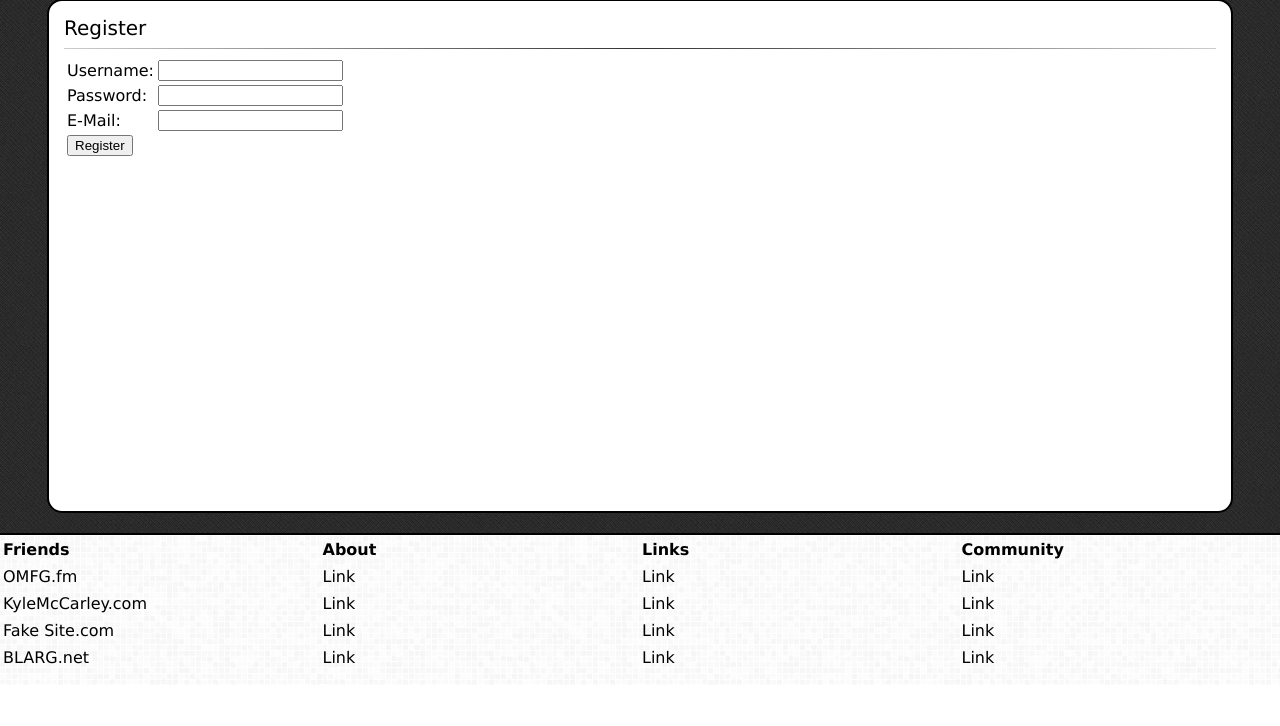
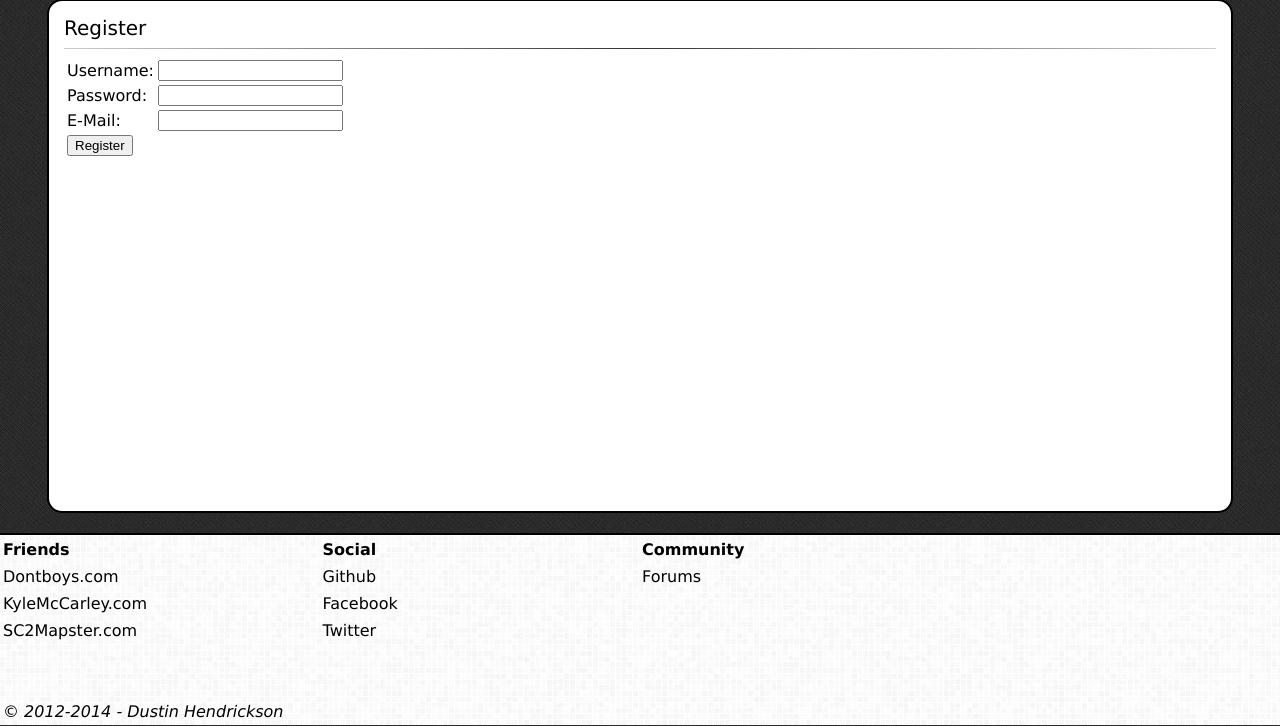
Before and after one commit to DustinHendrickson/dustinhendrickson, a PHP site: page /index.php?view=register in a window 1280 px wide. Shown: the part 270-996 px from the top of the page. Before the commit the page ends 934 px from the top, so only its background shows below. Run offline with PHP 8.4, Linux system fonts and the light colour scheme; a user stored in the database is signed in; data comes from the database, SQL or seed files in the repository; data that the repository does not hold is empty.

Commit message:
Added page data and formated footer links.

```diff
--- a/classes/class_connection.php
+++ b/classes/class_connection.php
@@ -19,7 +19,7 @@ class Connection
         //PDO Error Catching
         } catch(PDOException $exception) {
             echo 'An Error occured connecting to the server.';
-            Write_Log("sql", "Line #" . $exception->getLine() . " on " . $exception->getFile() . " >> " . $exception->getMessage());
+            Write_Log("sql", "[ Error #" . $exception->getCode() . " ] Line #" . $exception->getLine() . " on " . $exception->getFile() . " >> " . $exception->getMessage());
         }
 
     }
--- a/css/frontend.css
+++ b/css/frontend.css
@@ -113,7 +113,7 @@ body{
 #Footer {
     clear: both;
     width: 100%;
-    height: 150px;
+    height: 190px;
     position: relative;
     border-top: solid Black;
     border-width: 2px;
--- a/index.php
+++ b/index.php
@@ -58,37 +58,48 @@ Write_Log('views',"Site has logged a page view.");
         <table width=100% padding=10px>
             <tr>
                 <td width="25%" height="25px"><b>Friends</b></td>
-                <td width="25%" height="25px"><b>About</b></td>
-                <td width="25%" height="25px"><b>Links</b></td>
+                <td width="25%" height="25px"><b>Social</b></td>
                 <td width="25%" height="25px"><b>Community</b></td>
+                <td width="25%" height="25px"><b></b></td>
             </tr>
             <tr>
-                <td width="25%" height="25px"><a href='http://omfg.fm' target='_blank'>OMFG.fm</a></td>
-                <td width="25%" height="25px"><a href='' target='_blank'>Link</a></td>
-                <td width="25%" height="25px"><a href='' target='_blank'>Link</a></td>
-                <td width="25%" height="25px"><a href='' target='_blank'>Link</a></td>
+                <td width="25%" height="25px"><a href='http://donutboys.com' target='_blank'>Dontboys.com</a></td>
+                <td width="25%" height="25px"><a href='http://github.com/dustinhendrickson' target='_blank'>Github</a></td>
+                <td width="25%" height="25px"><a href='http://dustinhendrickson.proboards.com/' target='_blank'>Forums</a></td>
+                <td width="25%" height="25px"><a href='' target='_blank'></a></td>
             </tr>
             <tr>
                 <td width="25%" height="25px"><a href='http://kylemccarley.com' target='_blank'>KyleMcCarley.com</a></td>
-                <td width="25%" height="25px"><a href='' target='_blank'>Link</a></td>
-                <td width="25%" height="25px"><a href='' target='_blank'>Link</a></td>
-                <td width="25%" height="25px"><a href='' target='_blank'>Link</a></td>
+                <td width="25%" height="25px"><a href='https://www.facebook.com/dustinhendrickson' target='_blank'>Facebook</a></td>
+                <td width="25%" height="25px"><a href='' target='_blank'></a></td>
+                <td width="25%" height="25px"><a href='' target='_blank'></a></td>
             </tr>
             <tr>
-                <td width="25%" height="25px"><a href='http://fake.com' target='_blank'>Fake Site.com</a></td>
-                <td width="25%" height="25px"><a href='' target='_blank'>Link</a></td>
-                <td width="25%" height="25px"><a href='' target='_blank'>Link</a></td>
-                <td width="25%" height="25px"><a href='' target='_blank'>Link</a></td>
+                <td width="25%" height="25px"><a href='http://sc2mapster.com' target='_blank'>SC2Mapster.com</a></td>
+                <td width="25%" height="25px"><a href='https://twitter.com/DustinTheBadass' target='_blank'>Twitter</a></td>
+                <td width="25%" height="25px"><a href='' target='_blank'></a></td>
+                <td width="25%" height="25px"><a href='' target='_blank'></a></td>
             </tr>
             <tr>
-                <td width="25%" height="25px"><a href='http://blarg.net' target='_blank'>BLARG.net</a></td>
-                <td width="25%" height="25px"><a href='' target='_blank'>Link</a></td>
-                <td width="25%" height="25px"><a href='' target='_blank'>Link</a></td>
-                <td width="25%" height="25px"><a href='' target='_blank'>Link</a></td>
+                <td width="25%" height="25px"><a href='' target='_blank'></a></td>
+                <td width="25%" height="25px"><a href='' target='_blank'></a></td>
+                <td width="25%" height="25px"><a href='' target='_blank'></a></td>
+                <td width="25%" height="25px"><a href='' target='_blank'></a></td>
+            </tr>
+            <tr>
+                <td width="25%" height="25px"><a href='' target='_blank'></a></td>
+                <td width="25%" height="25px"><a href='' target='_blank'></a></td>
+                <td width="25%" height="25px"><a href='' target='_blank'></a></td>
+                <td width="25%" height="25px"><a href='' target='_blank'></a></td>
+            </tr>
+            <tr>
+                <td width="25%" height="25px"><i>&copy; 2012-<?php echo date("Y"); ?> - Dustin Hendrickson</a></i></td>
+                <td width="25%" height="25px"><a href='' target='_blank'></a></td>
+                <td width="25%" height="25px"><a href='' target='_blank'></a></td>
+                <td width="25%" height="25px"><a href='' target='_blank'></a></td>
             </tr>
         </table>
 
         </div>
-
     </BODY>
 </HTML>
--- a/views/aboutme.php
+++ b/views/aboutme.php
@@ -1 +1,5 @@
 <div class='ContentHeader'>About Me</div><hr>
+I'm a programmer, gamer and tech enthusiast.<br><br>
+I use be part of WoW Radio and OMFG, podcasting and live streaming radio shows that were held every week.<br><br>
+I'm also working on some games, mainly using the  Warcraft 3 / Starcraft 2 editor but have also started using Unity to build my own games from the ground up.<br> Checkout my <a href="?view=projects"><u>Projects</u></a> for some videos.<br><br>
+There is also a boardgame I'm working on in my spare time, it's a mix of Dungeons and Dragons and Final Fantasy Tactics. You play with a small team of figures on the board and combat is calculated and displayed on your smartphone.<br> The board has pressure sensors and lighted tiles to display attack ranges / move speeds of hereos and transmits them to your smartphone via WIFI networking powered by a <a href="http://www.raspberrypi.org/">Raspberry Pi</a>.
--- a/views/contact.php
+++ b/views/contact.php
@@ -1 +1,2 @@
 <div class='ContentHeader'>Contact</div><hr>
+The best way to get ahold of me is to <a href="mailto:dustin.hendrickson@gmail.com" target="_blank"> <u>E-Mail me</u> </a>.
--- a/views/media.php
+++ b/views/media.php
@@ -1 +1,2 @@
 <div class='ContentHeader'>Media</div><hr>
+Nothing here yet.
--- a/views/resume.php
+++ b/views/resume.php
@@ -1 +1,3 @@
 <div class='ContentHeader'>Resume</div><hr>
+<?php
+echo "<iframe src=\"../files/DustinHendricksonResume.pdf\" frameborder=\"0\" width=\"100%\" style=\"height:100%\"></iframe>";
```
Also changed, not shown: composer.json (deleted, +0 -9 lines), views/projects.php (+11 -0 lines), 1 other file.
